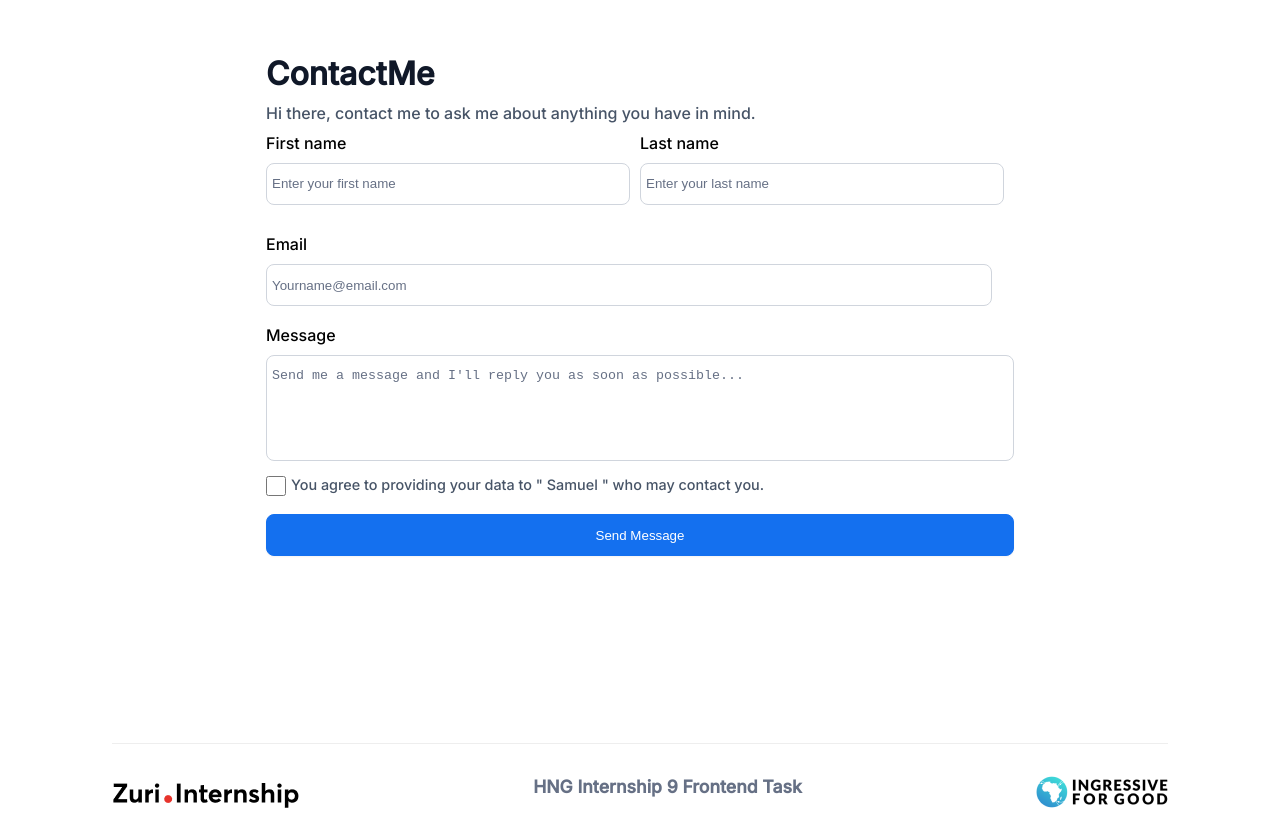
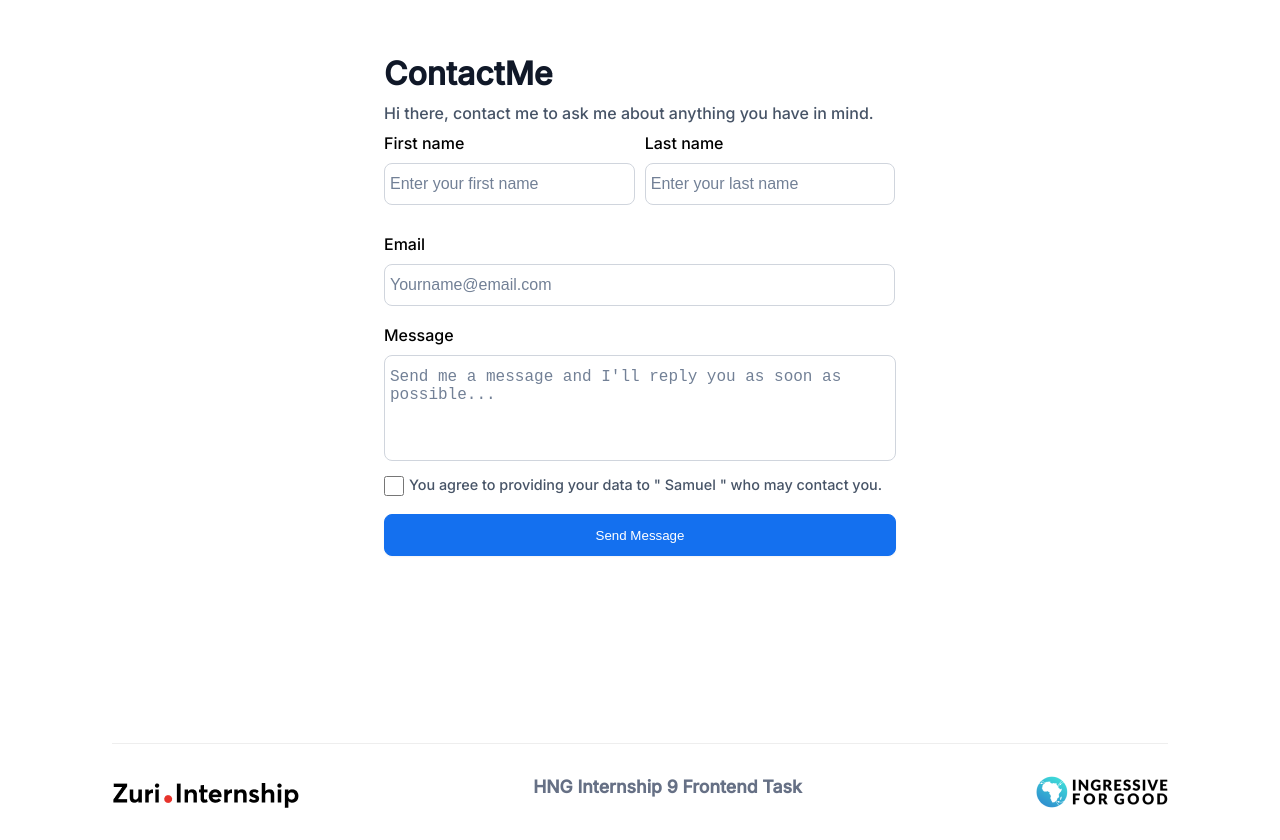
Before and after one commit to Samueljr-web/hngi9-task-1, a React (Create React App) app: page /contact in a window 1280 px wide. Shown: the part 105-945 px from the top of the page. Built offline with nearby package versions, Linux system fonts and the light colour scheme.

Commit message:
style: adjusted contact page style for desktop

```diff
--- a/src/styles/contact.css
+++ b/src/styles/contact.css
@@ -6,9 +6,7 @@
     justify-content: center;
     min-height: 100vh;
 }
-.header_text{
-    padding-right: 5rem;
-}
+
 .header_text p{
     margin-top: 10px;
     color: #475467;
@@ -31,6 +29,7 @@
   margin-top: 20px;
   display: flex;
   flex-direction: column;
+  width: 32rem;
 }
 
 input:focus{
@@ -43,13 +42,16 @@ textarea:focus{
 input{
   border-radius: 8px !important;
   outline: none;
-  width: 22rem;
+  width: 14.92rem;
   height: 1.5rem;
   padding: 8px 5px;
+  color: #475467;
+  font-size: 16px;
+  font-weight: 500;
   border: 1px solid #D0D5DD !important;
 }
 input[type="email"] {
-    width: 95.5%;
+    width: 97.5%;
 }
 
 input[type="checkbox"]{
@@ -64,11 +66,14 @@ textarea{
   outline: none;
   height: 5rem;
   padding: 12px 5px;
+  color: #728096;
+  font-size: 16px;
+  font-weight: 500;
   border: 1px solid #D0D5DD !important;
   resize: none;
 }
 ::placeholder{
-   color: #667085;
+   color: #728096;
 }
 .field{
     display: flex;
```
